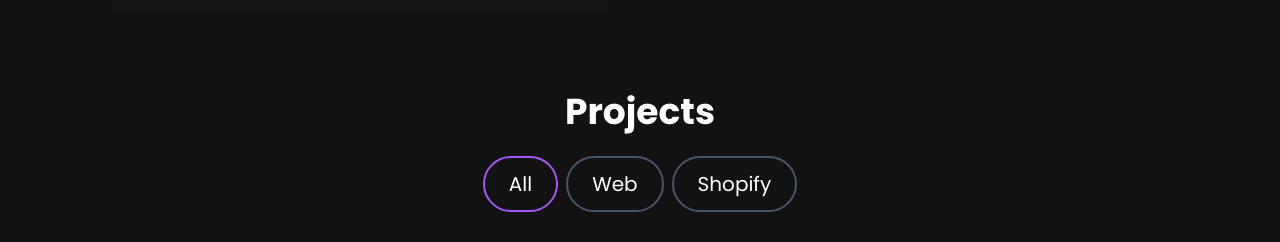
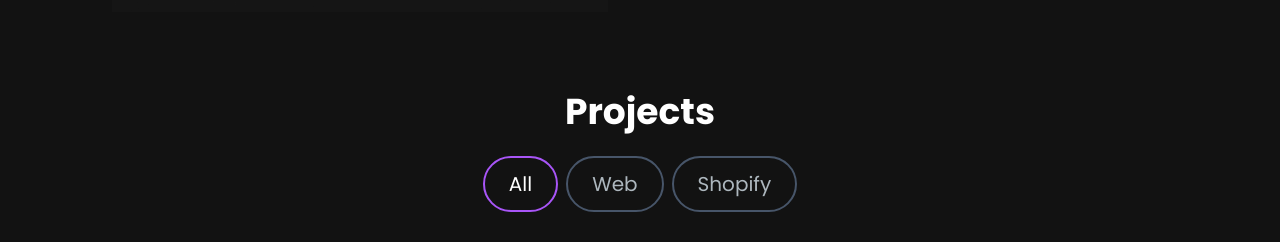
Before and after one commit to eraynai/react-portfolio, a React (Vite) app: page / in a window 1280 px wide. Shown: the part 1184-1426 px from the top of the page. Built offline with nearby package versions, Linux system fonts and the light colour scheme; grey boxes are pictures that could not be loaded.

Commit message:
added portfolio items

```diff
--- /dev/null
+++ b/src/components/ProjectTag.jsx
@@ -0,0 +1,14 @@
+const ProjectTag = ({ name, onClick, isSelected }) => {
+  const buttonStyles = isSelected
+    ? "text-white border-purple-500"
+    : "text-[#adb7be] border-slate-600 hover:border-white";
+  return (
+    <button
+      className={`${buttonStyles} rounded-full border-2 px-6 py-3 text-xl cursor-pointer`}
+      onClick={() => onClick(name)}
+    >
+      {name}
+    </button>
+  );
+};
+export default ProjectTag;
--- a/src/components/Projects.jsx
+++ b/src/components/Projects.jsx
@@ -2,6 +2,8 @@ import ProjectCard from "./ProjectCard";
 import twitterShot from "../assets/twitter-shot.jpg";
 import legalShot from "../assets/legal-shot.jpg";
 import cuttingEdgeShot from "../assets/cuttingEdge-shot.jpg";
+import ProjectTag from "./ProjectTag";
+import { useState } from "react";
 
 const projectsData = [
   {
@@ -11,7 +13,7 @@ const projectsData = [
       "Created a landing page for Canadian Centre for Child Protection while working at the agency No Fixed Address. The design was provided for me and I had to implement it using Vue.js and delivered in 3 weeks.",
     image: twitterShot,
     previewUrl: "https://birthdayplea.com/en/",
-    gitUrl: "https://github.com/eraynai",
+    gitUrl: "https://github.com/eraynai/c3p-twitter-birthday",
     tag: ["All", "Web"],
   },
   {
@@ -37,24 +39,40 @@ const projectsData = [
 ];
 
 const Projects = () => {
+  const [tag, setTag] = useState("All");
+
+  const handleTagChange = (newTag) => {
+    setTag(newTag);
+  };
+
+  const filteredProjects = projectsData.filter((project) =>
+    project.tag.includes(tag)
+  );
+
   return (
     <>
       <h2 className="text-center text-4xl font-bold text-white mt-4">
         Projects
       </h2>
       <div className="text-white flex flex-row justify-center gap-2 py-6">
-        <button className="rounded-full border-2 border-purple-500 px-6 py-3 text-xl cursor-pointer">
-          All
-        </button>
-        <button className="rounded-full border-2 hover:border-white  border-slate-600 px-6 py-3 text-xl cursor-pointer">
-          Web
-        </button>
-        <button className="rounded-full border-2 hover:border-white border-slate-600 px-6 py-3 text-xl cursor-pointer">
-          Shopify
-        </button>
+        <ProjectTag
+          onClick={handleTagChange}
+          name="All"
+          isSelected={tag === "All"}
+        />
+        <ProjectTag
+          onClick={handleTagChange}
+          name="Web"
+          isSelected={tag === "Web"}
+        />
+        <ProjectTag
+          onClick={handleTagChange}
+          name="Shopify"
+          isSelected={tag === "Shopify"}
+        />
       </div>
       <div className="grid md:grid-cols-3 gap-8 md:gap-12">
-        {projectsData.map((project) => (
+        {filteredProjects.map((project) => (
           <ProjectCard
             key={project.id}
             title={project.title}
```
